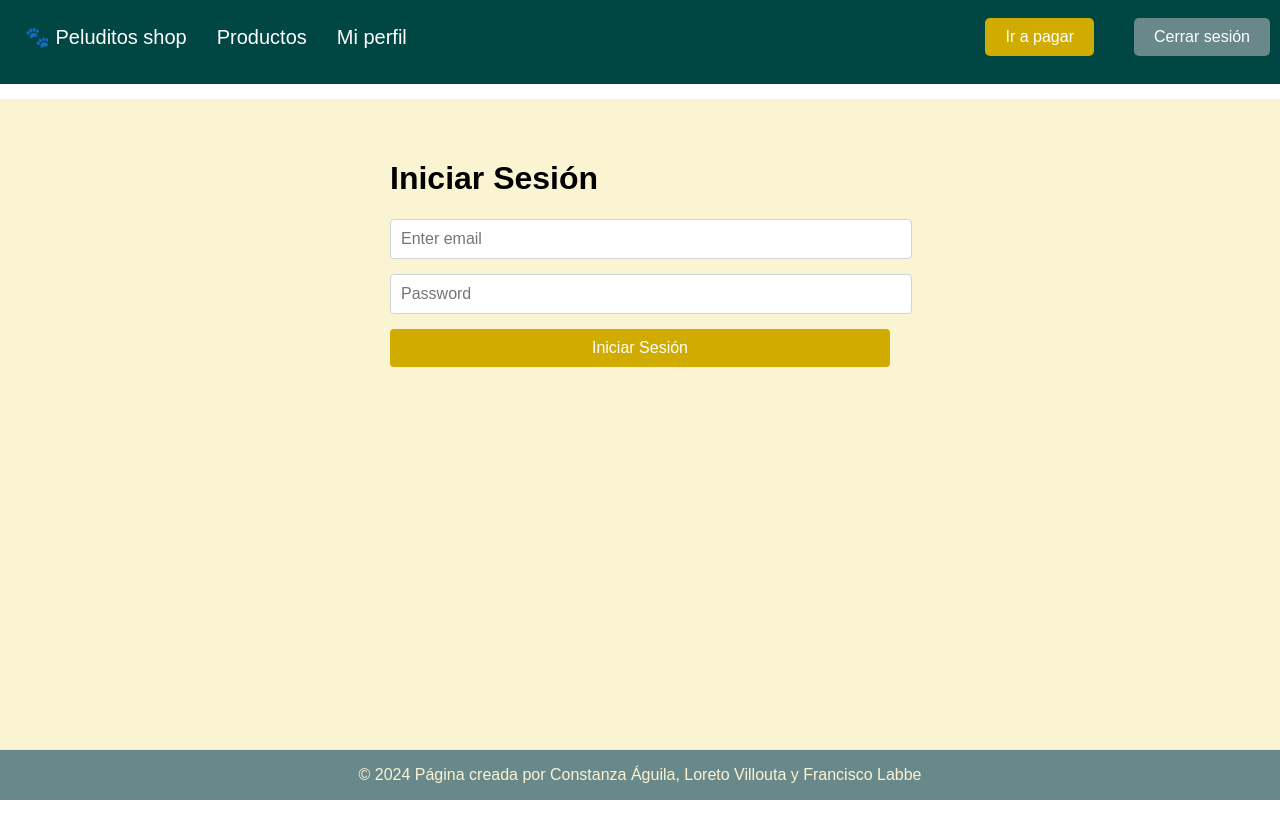
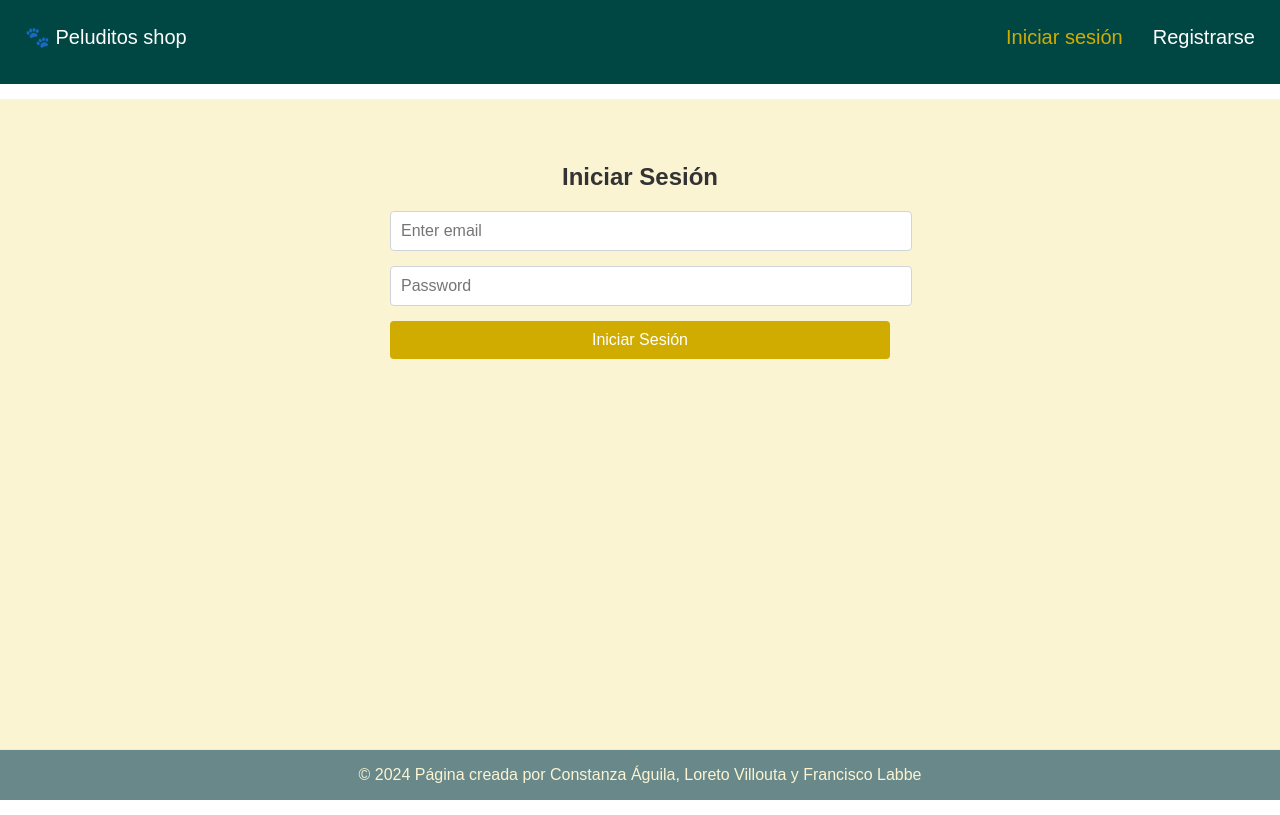
Before and after one commit to Loreto956/proyecto_final, a React (Vite) app in the folder frontend/: page /login in a window 1280 px wide. Built offline with nearby package versions, Linux system fonts and the light colour scheme.

Commit message:
cambios funcionales registrarse, inicio de sesion y perfil

```diff
--- a/frontend/src/App.jsx
+++ b/frontend/src/App.jsx
@@ -1,7 +1,8 @@
 import './App.css'
 import {Routes, Route } from 'react-router-dom'
-import Context from './contexts/Context'
-import useAuth from './hooks/useUser'
+// import Context from './contexts/AuthContext'
+// import useAuth from './hooks/useAuth'
+import { AuthProvider } from './contexts/AuthContext'
 import Navbar from './components/Navbar'
 import Home from './views/Home'
 import Footer from './components/Footer'
@@ -14,11 +15,11 @@ import DetalleProducto from './views/DetalleProducto'
 
 function App() {
 
-  const globalState = useAuth()
+  // const globalState = useAuth()
 
   return (
     <>
-      <Context.Provider value={globalState}>
+      <AuthProvider>
       <div className='app-container'>
         <Navbar/>
           <main style={{backgroundColor: '#faf4d3'}}>
@@ -33,7 +34,7 @@ function App() {
           </main>
         <Footer/>
         </div>
-      </Context.Provider>
+      </AuthProvider>
     </>
   )
 }
--- a/frontend/src/components/Navbar.jsx
+++ b/frontend/src/components/Navbar.jsx
@@ -1,18 +1,24 @@
 import React, { useContext } from "react";
 import { NavLink, useNavigate } from "react-router-dom";
-import Context from "../contexts/Context";
+// import Context from "../contexts/AuthContext";
+import { useAuth } from "../contexts/AuthContext";
 import "../styles/navbar.css"
 
 const Navbar = () => {
 
     const navigate = useNavigate()
-    const {getUser, updateUser} = useContext(Context)
+    const {currentUser, logoutUser} = useAuth()
 
-    const logout = () => {
-        updateUser()
-        window.sessionStorage.removeItem('token')
+    // const logout = () => {
+    //     updateUser()
+    //     window.sessionStorage.removeItem('token')
+    //     navigate('/')
+    //   }
+
+    const handleLogout = () => {
+        logoutUser()
         navigate('/')
-      }
+    }
 
     const setActiveClass = ({isActive}) => (isActive ? "active" : "notActive")
 
@@ -22,12 +28,12 @@ const Navbar = () => {
                 <NavLink className={setActiveClass} to="/">
                     🐾 Peluditos shop
                 </NavLink>
-                {getUser && (
+                {currentUser && (
                     <NavLink className={setActiveClass} to="/productos">
                         Productos
                     </NavLink>
                 )}
-                  {getUser && (
+                  {currentUser && (
                     <NavLink className={setActiveClass} to="/perfil">
                     Mi perfil
                 </NavLink>
@@ -36,7 +42,7 @@ const Navbar = () => {
         );
     }
     const isLogin = () => {
-        if(!getUser){
+        if(!currentUser){
             return (
             <>
                         <NavLink
@@ -63,7 +69,7 @@ const Navbar = () => {
 
                         <button
                             className="secondary-button"
-                            onClick={logout}
+                            onClick={handleLogout}
                             to='/'>
                                 Cerrar sesión
                         </button>
--- /dev/null
+++ b/frontend/src/contexts/AuthContext.jsx
@@ -0,0 +1,46 @@
+// import { createContext } from 'react'
+
+// const Context = createContext(null)
+
+// export default Context
+
+import React, { createContext, useState, useContext } from 'react';
+
+const AuthContext = createContext();
+
+export const AuthProvider = ({ children }) => {
+
+  const [users, setUsers] = useState([]);
+  const [currentUser, setCurrentUser] = useState(null);
+
+  const registerUser = (user) => {
+
+    if (users.some(u => u.email === user.email)) {
+      return { success: false, message: 'El email ya está registrado.' };
+    }
+
+
+    setUsers([...users, user]);
+    return { success: true, message: 'Usuario registrado con éxito.' };
+  };
+
+  const loginUser = (email, password) => {
+
+    const user = users.find(u => u.email === email && u.password === password);
+    if (user) {
+      setCurrentUser(user);
+      return { success: true, message: 'Inicio de sesión exitoso.' };
+    }
+    return { success: false, message: 'Email o contraseña incorrectos.' };
+  };
+
+  const logoutUser = () => setCurrentUser(null);
+
+  return (
+    <AuthContext.Provider value={{ registerUser, loginUser, currentUser, logoutUser }}>
+      {children}
+    </AuthContext.Provider>
+  );
+};
+
+export const useAuth = () => useContext(AuthContext);
--- a/frontend/src/contexts/Context.jsx
+++ /dev/null
@@ -1,5 +0,0 @@
-import { createContext } from 'react'
-
-const Context = createContext(null)
-
-export default Context
--- /dev/null
+++ b/frontend/src/hooks/useAuth.jsx
@@ -0,0 +1,11 @@
+// import { useState } from 'react';
+
+// const useAuth = () => {
+//   const [user, setUser] = useState(null);
+
+//   const updateUser = (newUser) => setUser(newUser);
+
+//   return { getUser: user, updateUser };
+// };
+
+// export default useAuth;
--- a/frontend/src/hooks/useUser.jsx
+++ /dev/null
@@ -1,11 +0,0 @@
-import { useState } from 'react';
-
-const useAuth = () => {
-  const [user, setUser] = useState(true);
-
-  const updateUser = (newUser) => setUser(newUser);
-
-  return { getUser: user, updateUser };
-};
-
-export default useAuth;
--- a/frontend/src/views/InicioSesion.jsx
+++ b/frontend/src/views/InicioSesion.jsx
@@ -1,60 +1,66 @@
 import React from "react";
-import axios from 'axios'
+// import axios from 'axios'
 import { useState, useContext } from 'react'
 import { useNavigate } from "react-router-dom";
-import { ENDPOINT } from "../config/constants";
-import Context from "../contexts/Context";
+// import { ENDPOINT } from "../config/constants";
+// import Context from "../contexts/AuthContext";
+import { useAuth } from "../contexts/AuthContext";
 import '../styles/registrarse_iniciar_sesion.css'
 
 const emailRegex = /^[A-Z0-9._%+-]+@[A-Z0-9.-]+\.[A-Z]{2,}$/i
 
 const initialForm = { email: '', password: '' }
 
-const handleUser = (event) => setUser({ ...user, [event.target.name]: event.target.value })
-
-
-
 const InicioSesion = () =>{
 
+    const {loginUser} = useAuth()
     const navigate = useNavigate()
-    const [user, setUser] = useState(initialForm)
-    const { updateUser } = useContext(Context)
+    const [credentials, setCredentials] = useState(initialForm)
+    // const { updateUser } = useContext(Context)
 
-    const handleUser = (event) => setUser({ ...user, [event.target.name]: event.target.value })
+    const handleChange = (event) => setCredentials({ ...credentials, [event.target.name]: event.target.value })
 
-    const handleForm = (event) => {
+    const handleSubmit = (event) => {
         event.preventDefault()
 
-        if (!user.email.trim() || !user.password.trim()) {
+        if (!credentials.email.trim() || !credentials.password.trim()) {
           return window.alert('Email y password obligatorias.')
         }
 
-        if (!emailRegex.test(user.email)) {
+        if (!emailRegex.test(credentials.email)) {
           return window.alert('El formato del email no es correcto!')
         }
 
-        axios.post(ENDPOINT.login, user)
-          .then(({ data }) => {
-            window.sessionStorage.setItem('token', data.token)
-            window.alert('Usuario identificado con éxito 😀.')
-            updateUser({})
-            navigate('/perfil')
-          })
-          .catch(({ response: { data } }) => {
-            console.error(data)
-            window.alert(`${data.message} 🙁.`)
-          })
+        const { success, message } = loginUser(credentials.email, credentials.password);
+        window.alert(message);
+
+        if (success) {
+          navigate('/perfil');
+        }
+
+
+        // axios.post(ENDPOINT.login, user)
+        //   .then(({ data }) => {
+        //     window.sessionStorage.setItem('token', data.token)
+        //     window.alert('Usuario identificado con éxito 😀.')
+        //     updateUser({})
+        //     navigate('/perfil')
+        //   })
+        //   .catch(({ response: { data } }) => {
+        //     console.error(data)
+        //     window.alert(`${data.message} 🙁.`)
+        //   })
       }
 
 
 
       return (
-        <form onSubmit={handleForm}>
-          <h1>Iniciar Sesión</h1>
+        <form onSubmit={handleSubmit}>
+          <h3>Iniciar Sesión</h3>
           <div>
             <input
-              value={user.email}
-              onChange={handleUser}
+              value={credentials.email}
+              onChange={handleChange}
               type='email'
               name='email'
               className='form-input'
@@ -63,8 +69,8 @@ const InicioSesion = () =>{
           </div>
           <div>
             <input
-              value={user.password}
-              onChange={handleUser}
+              value={credentials.password}
+              onChange={handleChange}
               type='password'
               name='password'
               className='form-input'
--- a/frontend/src/views/Perfil.jsx
+++ b/frontend/src/views/Perfil.jsx
@@ -1,29 +1,31 @@
 import React, { useContext, useEffect, useState } from "react";
-import Context from "../contexts/Context";
+// import Context from "../contexts/AuthContext";
+import { useAuth } from "../contexts/AuthContext";
 import { useNavigate } from "react-router-dom";
 import "../styles/perfil.css";
 
 const Perfil = () => {
-  const { getUser } = useContext(Context);
+  // const { getUser } = useContext(Context);
+  const { currentUser } = useAuth()
   const navigate = useNavigate();
   const [userData, setUserData] = useState({});
 
   useEffect(() => {
-    if (!getUser) {
+    if (!currentUser) {
       navigate("/login");
     } else {
       // Aquí se puede hacer la solicitud para obtener los datos del usuario
       setUserData({
-        nombre: "Juan",
-        apellido: "Pérez",
-        email: "j.perez@example.com",
+        nombre: currentUser.nombre,
+        apellido: currentUser.apellido,
+        email: currentUser.email,
       });
     }
-  }, [getUser, navigate]);
+  }, [currentUser, navigate]);
 
   return (
     <div className="perfil-container">
-      <h2>Mi Perfil</h2>
+      <h2>Hola {userData.nombre}! Bienvenido a Peluditos shop</h2>
       <div className="perfil-info">
         <p><strong>Nombre:</strong> {userData.nombre}</p>
         <p><strong>Apellido:</strong> {userData.apellido}</p>
--- a/frontend/src/views/Registrarse.jsx
+++ b/frontend/src/views/Registrarse.jsx
@@ -3,6 +3,7 @@ import axios from 'axios'
 import { useEffect, useState } from 'react'
 import { useNavigate } from 'react-router-dom'
 import { ENDPOINT } from '../config/constants'
+import { useAuth } from '../contexts/AuthContext'
 import '../styles/registrarse_iniciar_sesion.css'
 
 const emailRegex = /^[A-Z0-9._%+-]+@[A-Z0-9.-]+\.[A-Z]{2,}$/i
@@ -16,12 +17,13 @@ const initialForm = {
 
 
 const Registrarse = () => {
+  const {registerUser} = useAuth()
   const navigate = useNavigate()
   const [user, setUser] = useState(initialForm)
 
-  const handleUser = (event) => setUser({ ...user, [event.target.name]: event.target.value })
+  const handleChange = (event) => setUser({ ...user, [event.target.name]: event.target.value })
 
-  const handleForm = (event) => {
+  const handleSubmit = (event) => {
     event.preventDefault()
 
     if (
@@ -41,30 +43,38 @@ const Registrarse = () => {
       return window.alert('El formato del email no es correcto!')
     }
 
-    axios.post(ENDPOINT.users, user)
-      .then(() => {
-        window.alert('Usuario registrado con éxito 😀.')
-        navigate('/login')
-      })
-      .catch(({ response: { data } }) => {
-        console.error(data)
-        window.alert(`${data.message} 🙁.`)
-      })
+    const { success, message } = registerUser(user);
+    window.alert(message);
+
+    if (success) {
+      navigate('/login');
+    }
   }
 
-  useEffect(() => {
-    if (window.sessionStorage.getItem('token')) {
-      navigate('/perfil')
-    }
-  }, [navigate])
+  //   axios.post(ENDPOINT.users, user)
+  //     .then(() => {
+  //       window.alert('Usuario registrado con éxito 😀.')
+  //       navigate('/login')
+  //     })
+  //     .catch(({ response: { data } }) => {
+  //       console.error(data)
+  //       window.alert(`${data.message} 🙁.`)
+  //     })
+  // }
+
+  // useEffect(() => {
+  //   if (window.sessionStorage.getItem('token')) {
+  //     navigate('/perfil')
+  //   }
+  // }, [navigate])
 
   return (
-    <form onSubmit={handleForm}>
+    <form onSubmit={handleSubmit}>
       <h3>Registrar nuevo usuario</h3>
       <div>
         <input
           value={user.nombre}
-          onChange={handleUser}
+          onChange={handleChange}
           name='nombre'
           className='form-input'
           placeholder='Nombre'
@@ -73,7 +83,7 @@ const Registrarse = () => {
       <div>
         <input
           value={user.apellido}
-          onChange={handleUser}
+          onChange={handleChange}
           name='apellido'
           className='form-input'
           placeholder='Apellido'
@@ -82,7 +92,7 @@ const Registrarse = () => {
       <div>
         <input
           value={user.email}
-          onChange={handleUser}
+          onChange={handleChange}
           name='email'
           className='form-input'
           placeholder='Correo electrónico'
@@ -91,7 +101,7 @@ const Registrarse = () => {
       <div>
         <input
           value={user.password}
-          onChange={handleUser}
+          onChange={handleChange}
           className='form-input'
           name='password'
           type='password'
@@ -101,7 +111,7 @@ const Registrarse = () => {
       <div>
         <input
           value={user.confirmedPassword}
-          onChange={handleUser}
+          onChange={handleChange}
           className='form-input'
           name='confirmedPassword'
           type='password'
```
